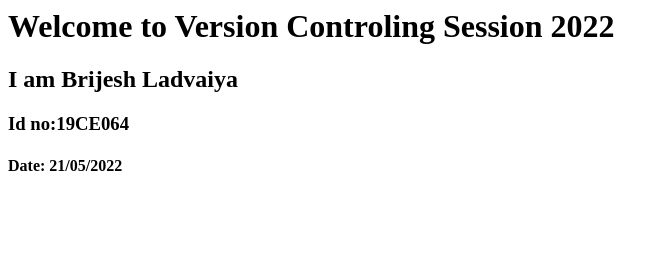
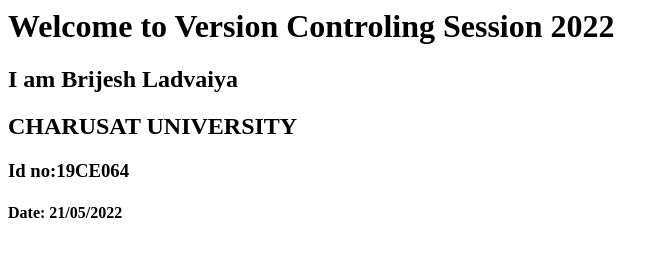
Before and after one commit to BrijeshLadvaiya/SummerInternship22, a plain HTML site: page index.html in a window 1280 px wide. Shown: the whole page, without its empty margins (0-669 px from the left). Drawn offline with Linux system fonts and the light colour scheme.

Commit message:
University added

```diff
--- a/index.html
+++ b/index.html
@@ -4,6 +4,7 @@
 
     <h1>Welcome to Version Controling Session 2022</h1>
     <h2>I am Brijesh Ladvaiya</h2>
+    <h2>CHARUSAT UNIVERSITY</h2>
     <h3>Id no:19CE064</h3>
     <h4>Date: 21/05/2022</h4>
 
```
